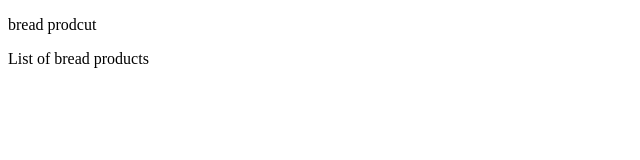
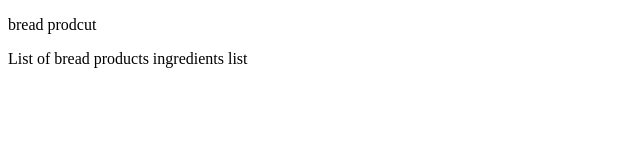
Before and after one commit to anantalft/com.bread.demo, a plain HTML site: page WebContent/index.html in a window 1280 px wide. Shown: the full height of the page, 0-640 px from the left. Drawn offline with Linux system fonts and the light colour scheme.

Commit message:
bug fixed v1.1 for production

```diff
--- a/WebContent/index.html
+++ b/WebContent/index.html
@@ -7,5 +7,7 @@
 <body>
 <p>bread prodcut </p>
 List of bread products
+
+ingredients list
 </body>
 </html>
```
